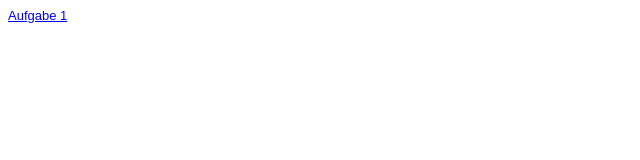
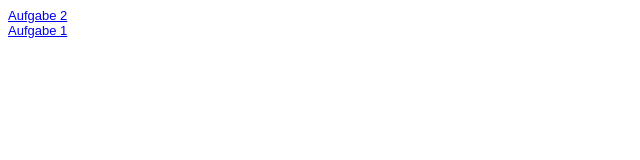
Before and after one commit to lea-la/EIA2_WiSe21_22, a plain HTML site: page Steckbrief/steckbrief.htm in a window 1280 px wide. Shown: the full height of the page, 0-640 px from the left. Drawn offline with Linux system fonts and the light colour scheme.

Commit message:
Update steckbrief.htm

```diff
--- a/Steckbrief/steckbrief.htm
+++ b/Steckbrief/steckbrief.htm
@@ -11,7 +11,10 @@ body {
 }
 </style>
 </head>
-<body>  <a href="https://lea-la.github.io/EIA2_WiSe21_22/A01_RandomPoem/RandomPoem.html">Aufgabe 1</a>
+	<body>
+        <a href="https://lea-la.github.io/EIA2_WiSe21_22/A01_Boxes/index.html">Aufgabe 2</a><br>
+	<a href="https://lea-la.github.io/EIA2_WiSe21_22/A01_RandomPoem/RandomPoem.html">Aufgabe 1</a>
+
 	<!-- Hier die Links zu den gelösten Aufgaben einstellen, aktuelle oben, alte stehen lassen! Format: Aufgabenbezeichnung, Datum -->
 </body>
 </html>
```
